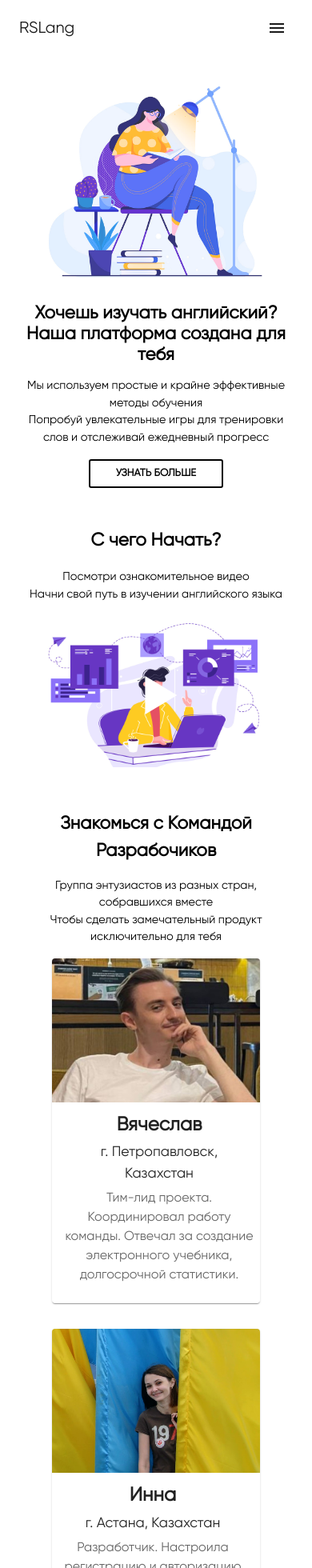
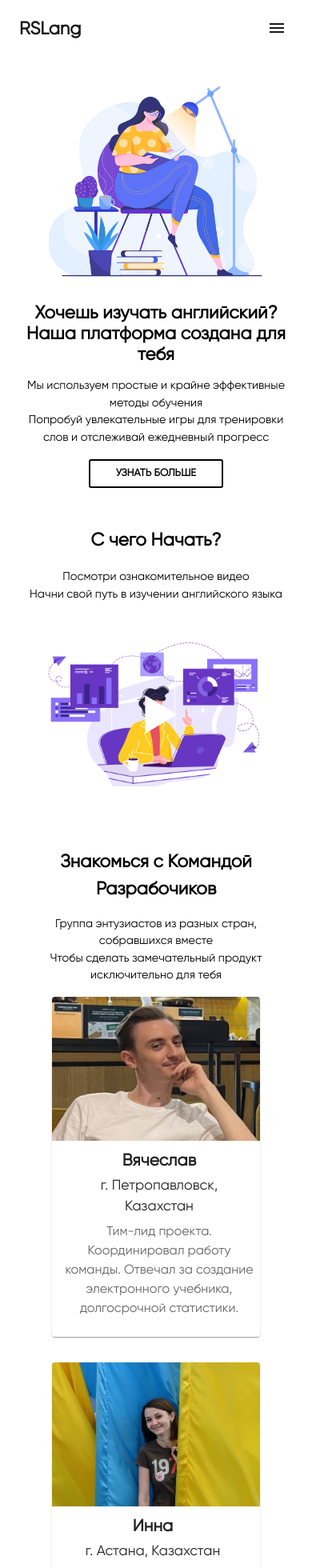
Before and after one commit to vyach-g/rs-lang, a React (Create React App) app: page / in a window 390 px wide. Shown: the top 1960 px of the page at 80% size. Built offline with nearby package versions, Linux system fonts and the light colour scheme.

Commit message:
feat: fix ui mistakes

```diff
--- a/src/components/base/MemberCard/MemberCard.tsx
+++ b/src/components/base/MemberCard/MemberCard.tsx
@@ -11,12 +11,15 @@ interface CardCustomProps {
 }
 
 const CardCustom = styled(Card)<CardCustomProps>(({ theme, side }) => ({
-  maxWidth: '300px',
+  maxWidth: '340px',
   width: '100%',
   height: '100%',
   display: 'flex',
   flexDirection: 'column',
-  cursor: 'pointer',
+  userSelect: 'none',
+  [theme.breakpoints.down('md')]: {
+    maxWidth: '320px',
+  },
   [theme.breakpoints.down('md')]: {
     '& .css-46bh2p-MuiCardContent-root': {
       padding: side === 'lr' ? '0.5rem 0.5rem 0.5rem 1rem' : '0.5rem 1rem 0.5rem 0.5rem',
@@ -54,25 +57,27 @@ const MemberCard: React.FC<Props> = ({ name, description, location, img, side })
         component="img"
         image={img}
         alt="Team Member"
-        sx={{ height: ['180px', '200px', '240px'] }}
+        sx={{ height: ['180px', '200px', '250px'] }}
       />
       <CardContent>
         <Typography
           gutterBottom
           variant="h6"
           component="div"
-          sx={{ fontWeight: '600', fontSize: '1.5rem' }}
+          sx={{ fontWeight: '600', fontSize: ['1.3rem', '1.3rem', '1.5rem'] }}
         >
           {name}
         </Typography>
         <Typography
           gutterBottom
           component="div"
-          sx={{ fontWeight: '500', fontSize: '1.1rem', marginTop: '-0.4rem' }}
+          sx={{ fontWeight: '500', fontSize: ['1.1rem', '1.1rem', '1.2rem'], marginTop: '-0.4rem' }}
         >
           {location}
         </Typography>
-        <Typography color="text.secondary">{description}</Typography>
+        <Typography color="text.secondary" sx={{ fontSize: ['1rem', '1rem'] }}>
+          {description}
+        </Typography>
       </CardContent>
     </CardCustom>
   );
--- a/src/components/modules/About/About.tsx
+++ b/src/components/modules/About/About.tsx
@@ -8,17 +8,22 @@ import CoverImage from '../../../assets/test6.jpg';
 
 const AboutCustom = styled('section')(({ theme }) => ({
   display: 'block',
-  padding: '3rem 0',
   width: '100%',
+  height: 'calc(100vh - 70px)',
   [theme.breakpoints.down('md')]: {
     padding: '1.5rem 0',
+  },
+  [theme.breakpoints.down('sm')]: {
+    height: 'auto',
   },
 }));
 
 const AboutContainer = styled('div')(({ theme }) => ({
   display: 'flex',
   flexDirection: 'column',
+  justifyContent: 'center',
   alignItems: 'center',
+  height: '100%',
   rowGap: '1.2rem',
   paddingInline: '24px',
   textAlign: 'center',
@@ -40,21 +45,28 @@ const AboutHeading = styled(Typography)(({ theme }) => ({
 }));
 
 const AboutDescription = styled(Typography)(({ theme }) => ({
-  fontSize: '1rem',
+  fontSize: '1.1rem',
   color: 'inherit',
   fontWeight: '400',
   textAlign: 'center',
+  [theme.breakpoints.down('lg')]: {
+    fontSize: '1rem',
+  },
   [theme.breakpoints.down('sm')]: {
     fontSize: '0.9rem',
   },
 }));
 
 const PlayerRelativeWrapper = styled('div')(({ theme }) => ({
-  maxWidth: '950px',
+  maxWidth: '940px',
   width: '100%',
   height: 'auto',
   [theme.breakpoints.down('md')]: {
+    maxWidth: '700px',
+  },
+  [theme.breakpoints.down('sm')]: {
     maxWidth: '540px',
+    padding: '1.5rem 0',
   },
 }));
 
@@ -114,7 +126,7 @@ const About = () => {
         <PlayerRelativeWrapper>
           <PlayerWrapper onClick={handlePlayer} isPlaying={isPlaying}>
             <ReactPlayer
-              url="http://commondatastorage.googleapis.com/gtv-videos-bucket/sample/ElephantsDream.mp4"
+              url="https://www.youtube.com/watch?v=tj5oJip3HqU"
               playing
               controls
               light={CoverImage}
--- a/src/components/modules/Billboard/Billboard.tsx
+++ b/src/components/modules/Billboard/Billboard.tsx
@@ -7,11 +7,15 @@ import Button from '@mui/material/Button';
 import BgImage from '../../../assets/bg-1.png';
 
 const BillboardCustom = styled('section')(({ theme }) => ({
-  display: 'block',
-  padding: '3rem 0',
+  display: 'flex',
+  alignItems: 'center',
+  height: 'calc(100vh - 70px)',
   [theme.breakpoints.down('md')]: {
+    textAlign: 'center',
+  },
+  [theme.breakpoints.down('sm')]: {
+    height: 'auto',
     padding: '1.5rem 0',
-    textAlign: 'center',
   },
 }));
 
@@ -20,6 +24,7 @@ const BillboardContainer = styled('div')(({ theme }) => ({
   flexDirection: 'row-reverse',
   alignItems: 'center',
   justifyContent: 'center',
+  maxWidth: '1280px',
   rowGap: '1.4rem',
   columnGap: '4rem',
   padding: '0 24px',
@@ -57,9 +62,12 @@ const BillboardHeading = styled(Typography)(({ theme }) => ({
 }));
 
 const BillboardDescription = styled(Typography)(({ theme }) => ({
-  fontSize: '1rem',
+  fontSize: '1.1rem',
   color: 'inherit',
   fontWeight: '400',
+  [theme.breakpoints.down('lg')]: {
+    fontSize: '1rem',
+  },
   [theme.breakpoints.down('sm')]: {
     fontSize: '0.9rem',
   },
@@ -78,6 +86,9 @@ const BillboardSubmit = styled(Button)(({ theme }) => ({
     borderWidth: '2px',
     backgroundColor: '#ff4d4d',
   },
+  [theme.breakpoints.down('lg')]: {
+    fontSize: '0.9rem',
+  },
   [theme.breakpoints.down('sm')]: {
     fontSize: '0.8rem',
   },
@@ -88,6 +99,10 @@ const BillboardImage = styled('img')(({ theme }) => ({
   width: '100%',
   height: 'auto',
   opacity: '0.8',
+  [theme.breakpoints.down('lg')]: {
+    maxWidth: '400px',
+    marginTop: '0',
+  },
   [theme.breakpoints.down('md')]: {
     maxWidth: '320px',
     marginTop: '0',
@@ -105,7 +120,11 @@ const Billboard = () => {
     const currentSectoin = sectionRef.current;
 
     if (currentSectoin)
-      window.scrollBy({ left: 0, top: currentSectoin['clientHeight'], behavior: 'smooth' });
+      window.scrollBy({
+        left: 0,
+        top: currentSectoin['clientHeight'] - window.pageYOffset,
+        behavior: 'smooth',
+      });
   };
 
   return (
--- a/src/components/modules/Crew/Crew.tsx
+++ b/src/components/modules/Crew/Crew.tsx
@@ -9,11 +9,15 @@ import innaImg from '../../../assets/inna_crew.png';
 import ivanImg from '../../../assets/ivan_crew.png';
 
 const CrewCustom = styled('section')(({ theme }) => ({
-  display: 'block',
-  padding: '3.5rem 0',
+  display: 'flex',
+  alignItems: 'center',
+  height: '100vh',
   [theme.breakpoints.down('md')]: {
-    padding: '1.5rem 0',
     textAlign: 'center',
+  },
+  [theme.breakpoints.down('sm')]: {
+    height: 'auto',
+    padding: '1.5rem 0 1.5rem 0',
   },
 }));
 
@@ -43,10 +47,13 @@ const CrewHeading = styled(Typography)(({ theme }) => ({
 }));
 
 const CrewDescription = styled(Typography)(({ theme }) => ({
-  fontSize: '1rem',
+  fontSize: '1.1rem',
   color: 'inherit',
   fontWeight: '400',
   textAlign: 'center',
+  [theme.breakpoints.down('lg')]: {
+    fontSize: '1rem',
+  },
   [theme.breakpoints.down('sm')]: {
     fontSize: '0.9rem',
   },
--- a/src/components/modules/Header/Header.tsx
+++ b/src/components/modules/Header/Header.tsx
@@ -60,7 +60,14 @@ const Header = () => {
     <HeaderCustom position="sticky">
       <HeaderContainer>
         <HeaderGeneral>
-          <Typography variant="h6" component="div">
+          <Typography
+            variant="h1"
+            component="div"
+            sx={{
+              fontSize: ['1.4rem', '1.6rem', '1.8rem'],
+              fontWeight: '600',
+            }}
+          >
             <LinkOuter href="/" sx={{ textDecoration: 'none', color: 'inherit' }}>
               RSLang
             </LinkOuter>
@@ -85,11 +92,14 @@ const Header = () => {
             display: ['flex', 'none'],
             position: 'relative',
             zIndex: '10',
+            '& .MuiPaper-elevation': {
+              justifyContent: 'center',
+            },
             '& .MuiDrawer-paper': { width: '100%', height: '100vh' },
             '& .css-1nvnyqx-MuiPaper-root-MuiDrawer-paper': {
               boxShadow: 'none !important',
             },
-            '& * .css-uc62by-MuiList-root': {
+            '& * .MuiList-padding': {
               display: 'flex',
             },
           }}
--- a/src/components/modules/Header/Navigation.tsx/Navigation.tsx
+++ b/src/components/modules/Header/Navigation.tsx/Navigation.tsx
@@ -14,8 +14,6 @@ const NavContainer = styled(List)(({ theme }) => ({
     flexDirection: 'column',
     alignItems: 'center',
     rowGap: '2rem',
-    paddingTop: '80px',
-    paddingBottom: '0',
   },
   position: 'relative',
   zIndex: '1',
```
